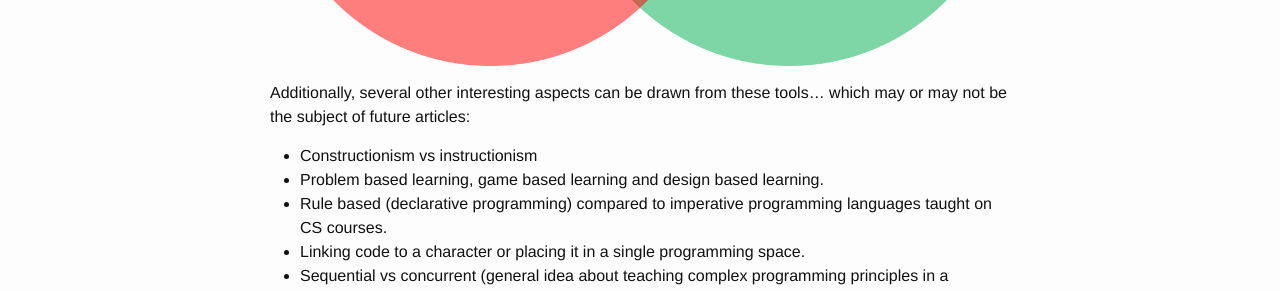
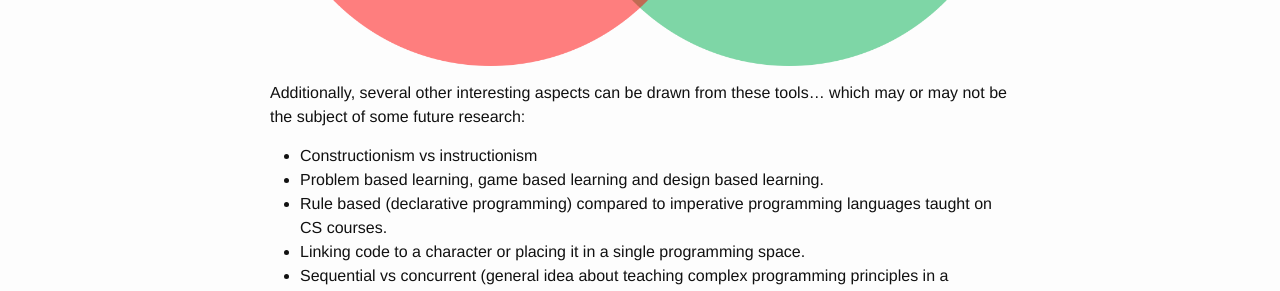
Before and after one commit to simonrose121/phd, a Jekyll site: the page built from _posts/2016-11-08-education-tools-summary.md, in a window 1280 px wide. Shown: the part 950-1241 px from the top of the page. Built offline with Jekyll 4.4.1, drawn with Linux system fonts in a browser that asks for light colours.

Commit message:
Sentence change

```diff
--- a/_posts/2016-11-08-education-tools-summary.md
+++ b/_posts/2016-11-08-education-tools-summary.md
@@ -11,7 +11,7 @@ Below is a venn diagram that attempts to categorise these tools in to textual, v
 
 ![Categories]({{ site.url }}{{ site.baseurl }}/assets/educationaltoolsdiagram.png)
 
-Additionally, several other interesting aspects can be drawn from these tools... which may or may not be the subject of future articles:
+Additionally, several other interesting aspects can be drawn from these tools... which may or may not be the subject of some future research:
 
 - Constructionism vs instructionism
 - Problem based learning, game based learning and design based learning.
```
